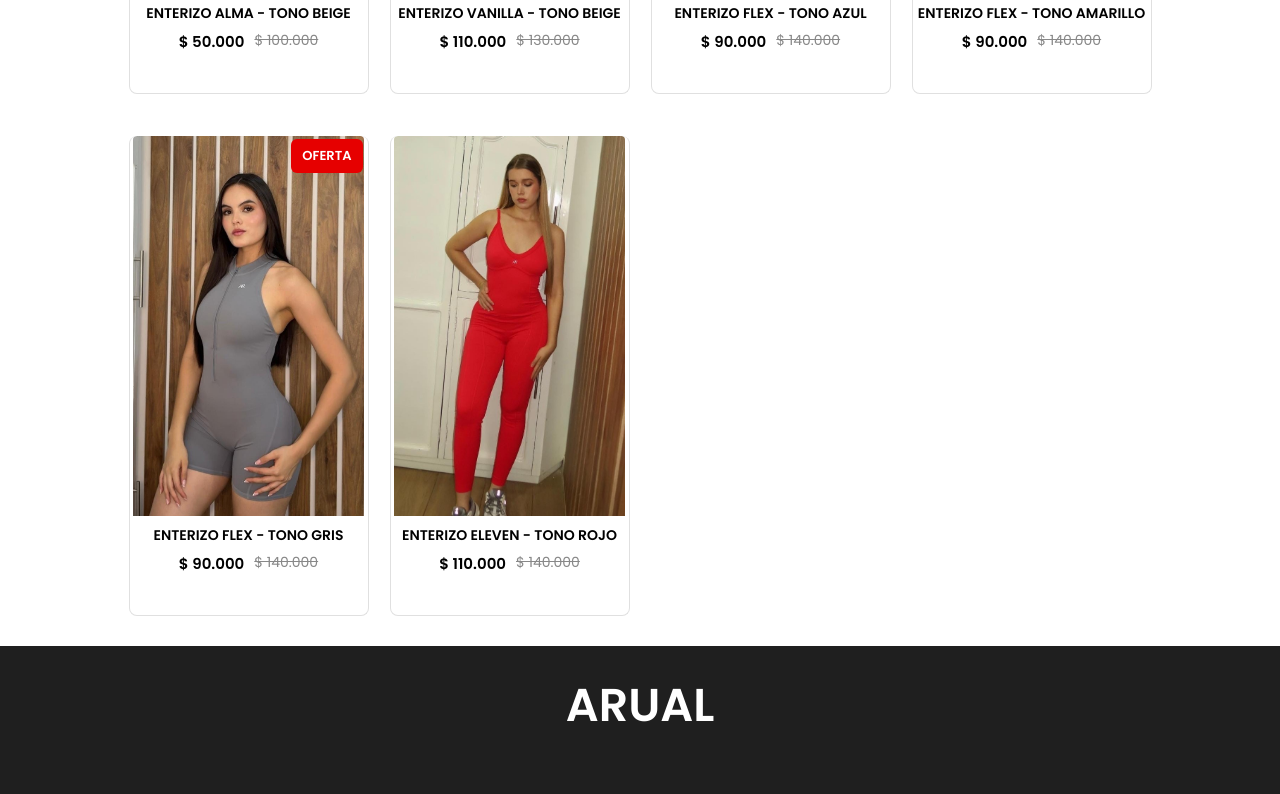
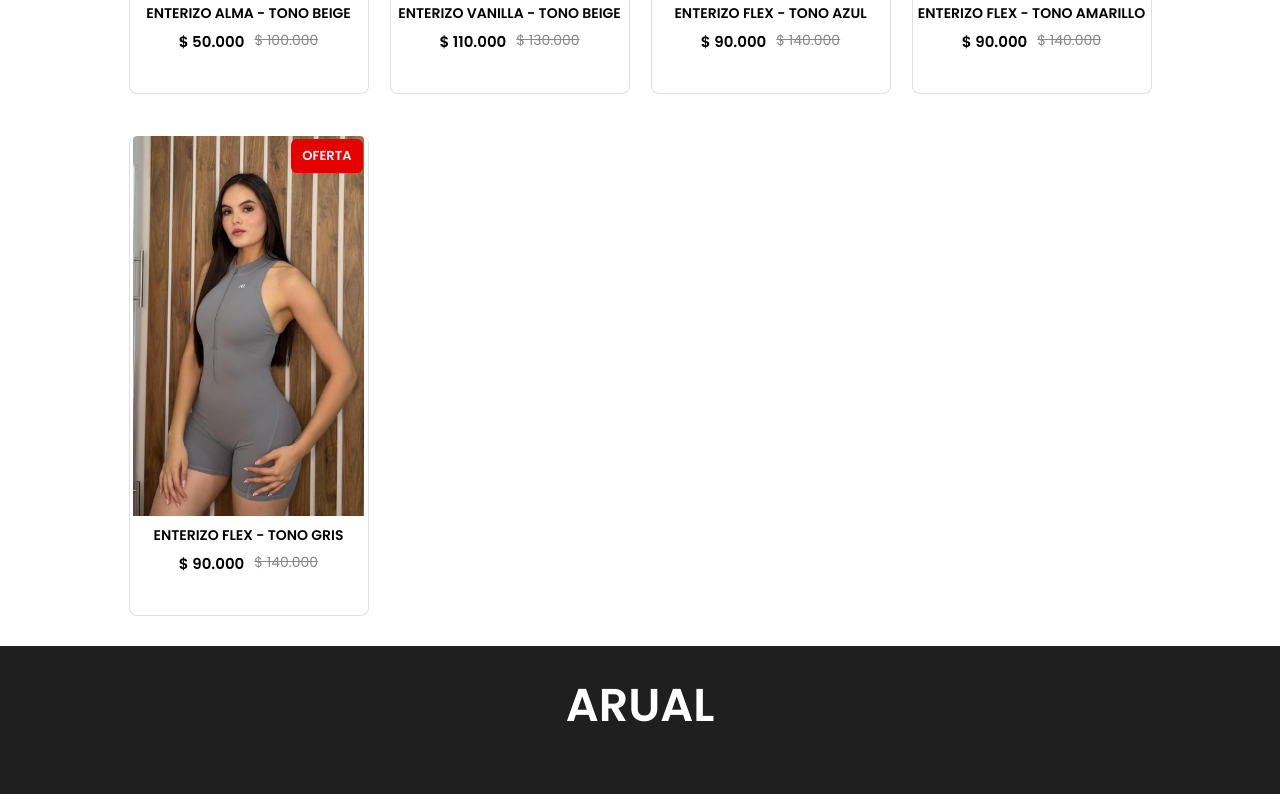
Before and after one commit to luis13xd/arual, a React (Create React App) app: page /enterizos in a window 1280 px wide. Shown: the part 500-1294 px from the top of the page. Built offline with nearby package versions, Linux system fonts and the light colour scheme.

Commit message:
eliminamos enterizo eleven rojo de todos lados

```diff
--- a/src/Components/Assets/all_product.js
+++ b/src/Components/Assets/all_product.js
@@ -18,11 +18,6 @@ import enterizoflexamarillo1 from "./enterizos/enterizoflexamarillo1.jpeg";
 import enterizoflexamarillo2 from "./enterizos/enterizoflexamarillo2.jpeg";
 import enterizoflexamarillo3 from "./enterizos/enterizoflexamarillo3.jpeg";
 import enterizoflexamarillo4 from "./enterizos/enterizoflexamarillo4.jpeg";
-// 108
-import enterizoelevenrojo1 from "./enterizos/enterizoelevenrojo1.jpeg";
-import enterizoelevenrojo2 from "./enterizos/enterizoelevenrojo2.jpeg";
-import enterizoelevenrojo3 from "./enterizos/enterizoelevenrojo3.jpeg";
-import enterizoelevenrojo4 from "./enterizos/enterizoelevenrojo4.jpeg";
 // 119
 import enterizoflexazulcielo1 from "./enterizos/enterizoflexazul1.jpeg";
 import enterizoflexazulcielo2 from "./enterizos/enterizoflexazul2.jpeg";
@@ -195,26 +190,6 @@ let all_product = [
     new_price: 90000,
     old_price: 140000,
     offer: true,
-    sizes: {
-      XS: false,
-      S: true,
-      M: true,
-      L: false,
-      XL: false,
-    },
-  },
-  {
-    id: 108,
-    name: "ENTERIZO ELEVEN - TONO ROJO",
-    category: "enterizos",
-    description: "Tela suave con acabados de la mejor calidad",
-    image: enterizoelevenrojo1,
-    image2: enterizoelevenrojo2,
-    image3: enterizoelevenrojo3,
-    image4: enterizoelevenrojo4,
-    new_price: 110000,
-    old_price: 140000,
-    offer: false,
     sizes: {
       XS: false,
       S: true,
--- a/src/Components/Assets/data.js
+++ b/src/Components/Assets/data.js
@@ -1,6 +1,5 @@
 import enterizoalmabeige1 from "./enterizos/enterizoalmabeige2.jpeg";
 import enterizoflexazul1 from "./enterizos/enterizoflexazul1.jpeg";
-import enterizoelevenrojo1 from "./enterizos/enterizoelevenrojo1.jpeg";
 import enterizoflexamarillo1 from "./enterizos/enterizoflexamarillo1.jpeg";
 
 let data_product = [
@@ -30,14 +29,6 @@ let data_product = [
     old_price: 140000,
     offer: true,
   },
-  {
-    id: 108,
-    name: "ENTERIZO ELEVEN - TONO ROJO",
-    image: enterizoelevenrojo1,
-    new_price: 120000,
-    old_price: 140000,
-    offer: false,
-  },
 ];
 
 export default data_product;
--- a/src/Components/Assets/new_data.js
+++ b/src/Components/Assets/new_data.js
@@ -1,6 +1,5 @@
 import enterizoflexazulcielo1 from "./enterizos/enterizoflexazul1.jpeg";
 import setlimaamarillo1 from "./sets/setlimaamarillo1.jpeg";
-import enterizoelevenrojo1 from "./enterizos/enterizoelevenrojo1.jpeg";
 import setmilanborgoña1 from "./sets/setmilanborgoña1.jpeg";
 
 let new_data = [
@@ -22,14 +21,6 @@ let new_data = [
     offer: false,
   },
   {
-    id: 108,
-    name: "ENTERIZO ELEVEN - TONO ROJO",
-    image: enterizoelevenrojo1,
-    new_price: 120000,
-    old_price: 140000,
-    offer: false,
-  },
-  {
     id: 407,
     name: "SET MILAN - TONO BORGOÑA",
     image: setmilanborgoña1,
```
Also changed, not shown: 2 other files (tests, documents, lock files or other folders).
